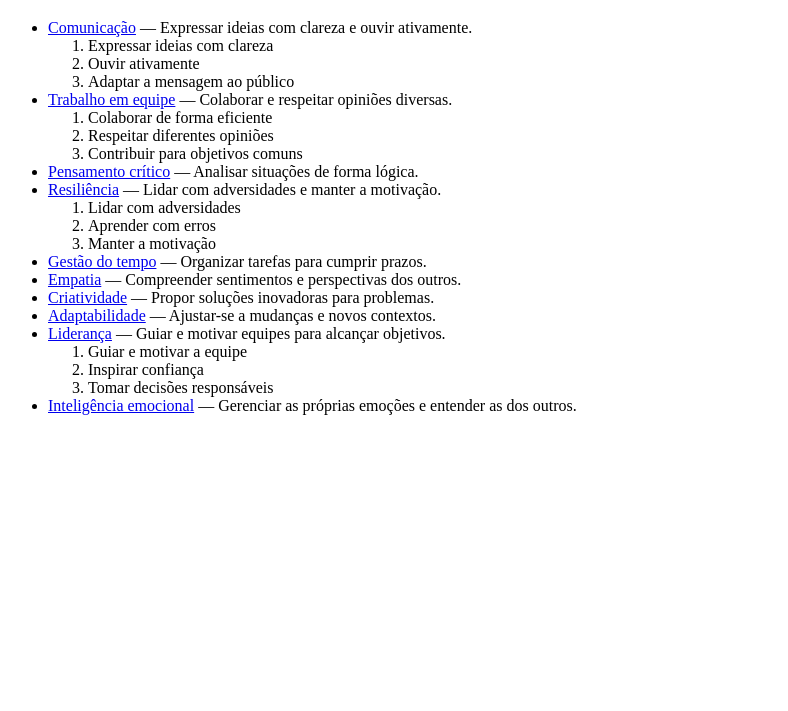
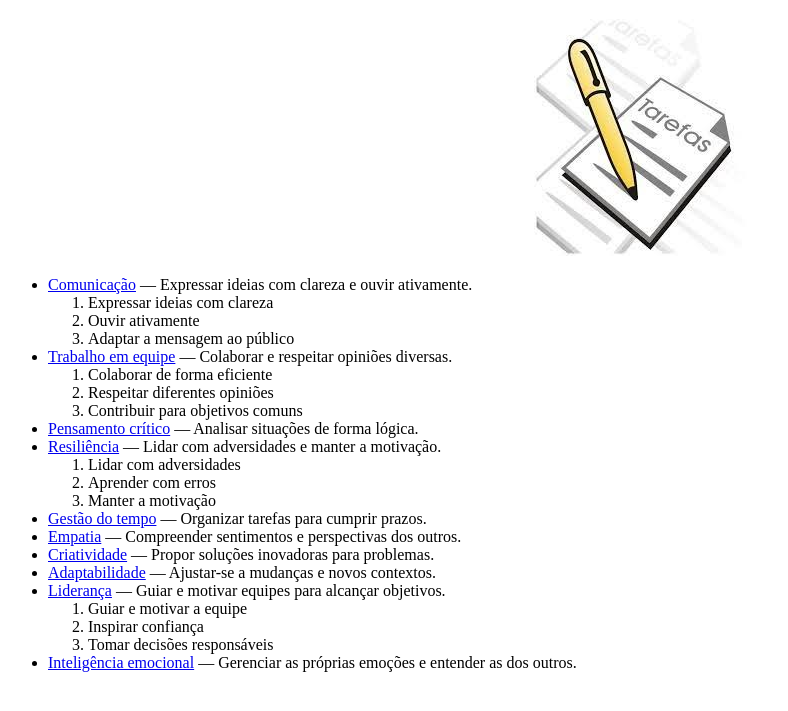
Before and after one commit to Ceecilio/atividade-09-04, a plain HTML site: page index.html in a window 1280 px wide. Shown: the part 61-772 px from the top of the page, without its empty margins (0-788 px from the left). Drawn offline with Linux system fonts and the light colour scheme.

Commit message:
Update index.html

```diff
--- a/index.html
+++ b/index.html
@@ -6,6 +6,7 @@
 </head>
 <body>
     <h1>Soft Skills</h1>
+    <center><img src="download.jpeg" alt="imagem soft skills"></center>
 
     <ul>
         <li><a href="https://www.novoresumo.com.br/artigos/comunicacao/">Comunicação</a> — Expressar ideias com clareza e ouvir ativamente.
```
